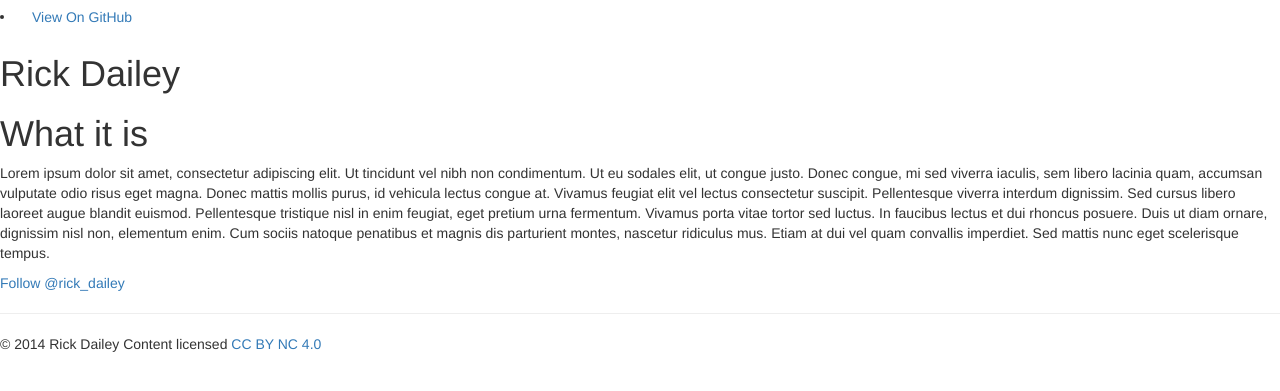
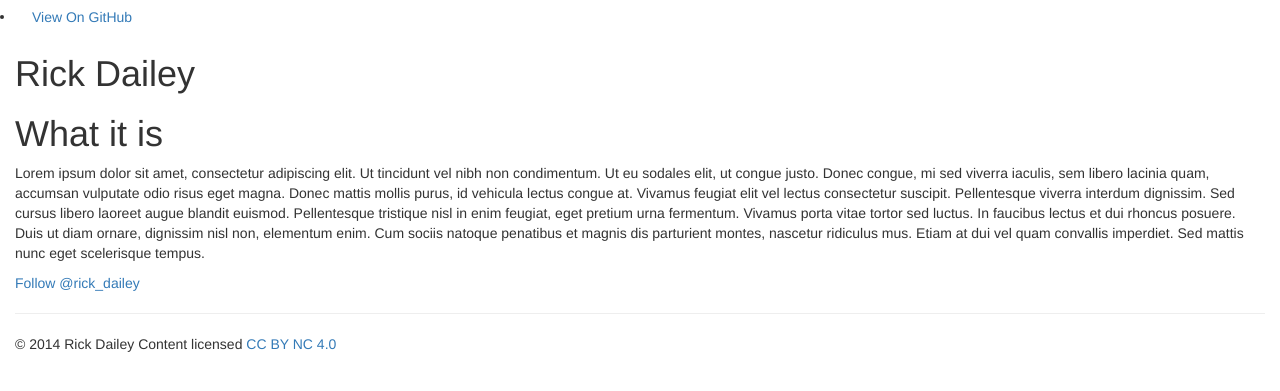
Before and after one commit to rickdailey/rickdailey.github.io, a Jekyll site: the page built from final.md, in a window 1280 px wide. Shown: the top 391 px of the page. Built offline with Jekyll 4.4.1, drawn with Linux system fonts in a browser that asks for light colours; nearby versions of some CDN libraries; comment, search, counter and statistics services are not loaded.

Commit message:
Update main.html

```diff
--- a/_layouts/main.html
+++ b/_layouts/main.html
@@ -16,7 +16,7 @@
         </nav>
       </div><!-- end header -->
 
-    <div class="wrapper">
+    <div class="container-fluid">
 
       <section>
         <div id="title">
```
